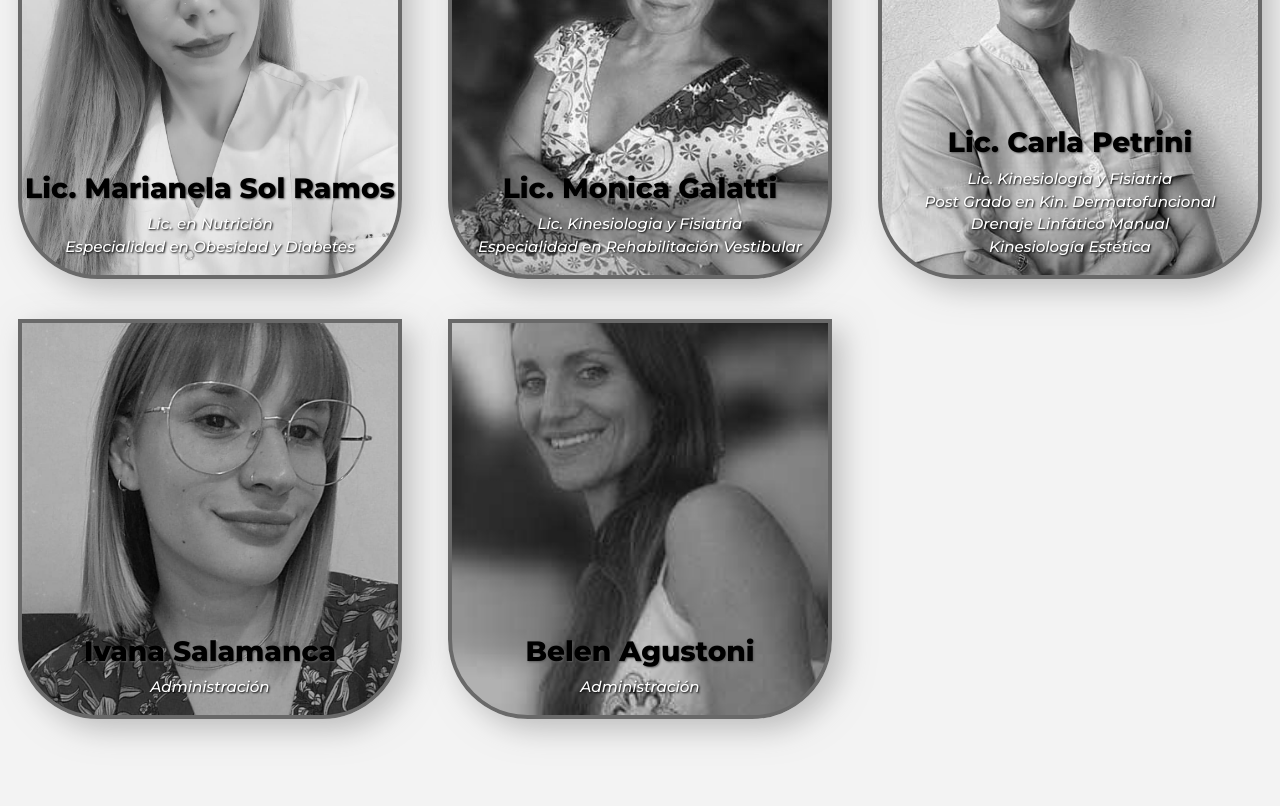
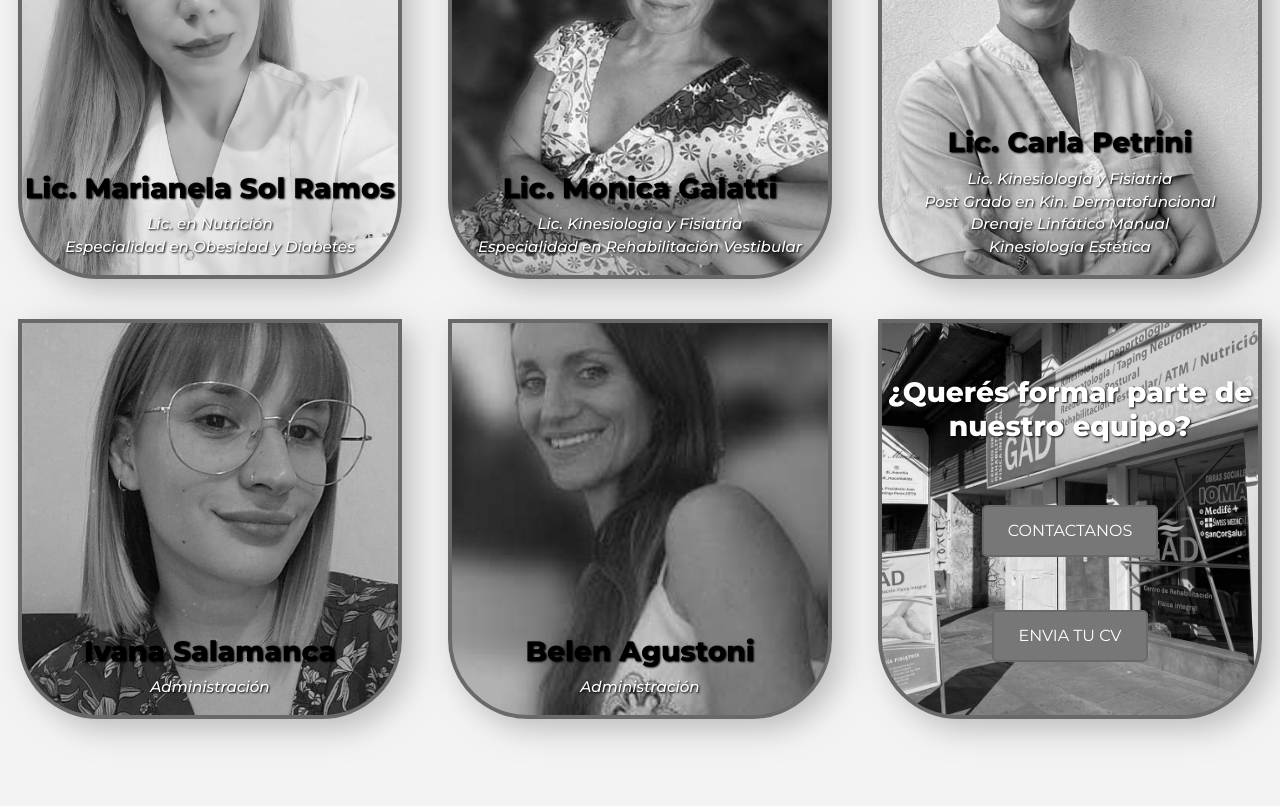
Before and after one commit to NGA90/acunaNicolas-proyectoFinal, a plain HTML site: page pages/nuestroequipo.html in a window 1280 px wide. Shown: the part 1120-1926 px from the top of the page. Drawn offline with nearby package versions, Linux system fonts and the light colour scheme.

Commit message:
actualizacion agregado sumate a  nuestro equipo

```diff
--- a/pages/nuestroequipo.html
+++ b/pages/nuestroequipo.html
@@ -174,13 +174,12 @@
                     </ul>
                 </div>
             </div>
-            <!-- <div class="tarjeta__profesional12">
-                <div class="tarjeta__profesional-content">
-                    <h3>Ivana Salamanca</h3>
-                    <ul>
-                        <li>Administración</li>
-                    </ul>
-                </div> -->
+            <div class="tarjeta__profesional12">
+
+                    <h3>¿Querés formar parte de nuestro equipo?</h3>
+                    <a href=""><button class="btn">Contactanos</button></a>
+                    <a href=""><button class="btn">Envia tu CV</button></a>
+
             </div>
         </div>
         <div class="logo__Whatsapp">
--- a/scss/sections/_nuestroEquipo.scss
+++ b/scss/sections/_nuestroEquipo.scss
@@ -34,8 +34,8 @@ cursor: pointer;
       "tarjeta__profesional1 tarjeta__profesional2 tarjeta__profesional3 tarjeta__profesional4"
       "tarjeta__profesional5 tarjeta__profesional6 tarjeta__profesional7 tarjeta__profesional8"
       "tarjeta__profesional5 tarjeta__profesional6 tarjeta__profesional7 tarjeta__profesional8"
-      "tarjeta__profesional9 tarjeta__profesional10 tarjeta__profesional11 ."
-      "tarjeta__profesional9 tarjeta__profesional10 tarjeta__profesional11 .";
+      "tarjeta__profesional9 tarjeta__profesional10 tarjeta__profesional11 tarjeta__profesional12"
+      "tarjeta__profesional9 tarjeta__profesional10 tarjeta__profesional11 tarjeta__profesional12";
     justify-items: center;
 
 
@@ -61,7 +61,7 @@ cursor: pointer;
 
   .tarjeta__profesional11 { grid-area: tarjeta__profesional11; }
 
-  // .tarjeta__profesional12 { grid-area: tarjeta__profesional12; }
+  .tarjeta__profesional12 { grid-area: tarjeta__profesional12; }
 
 
   .tarjeta__profesional1{
@@ -121,11 +121,37 @@ cursor: pointer;
     background-image: url(../resources/nuestrequipo/11.jpg);
     }
 
-    // .tarjeta__profesional12{
-    //   @include tarjeta;
-    //     background-image: url(../resources/nuestrequipo/12.jpeg);
+    .tarjeta__profesional12{
+      display: flex;
+      flex-direction: column;
+      justify-content: space-evenly;
+      align-items: center;
+      margin-top: 5px;
+      width: 20vw;
+      height: 50vh;
+      background-size: cover;
+      background-position: center;
+      border-radius: 0px 0px 80px 80px;
+      -webkit-border-radius: 0px 0px 80px 80px;
+      -moz-border-radius: 0px 0px 80px 80px;
+      border: 4px solid $border-primary;
+      transition: all 1s;
+      text-align: center;
+      box-shadow: 10px 10px 31px 0px rgba(173,168,168,0.75);
+    -webkit-box-shadow: 10px 10px 31px 0px rgba(173,168,168,0.75);
+    -moz-box-shadow: 10px 10px 31px 0px rgba(173,168,168,0.75);
+    filter: grayscale(1);
+    cursor: pointer;
+    background-image: url(../resources/nuestrequipo/10.jpg);
 
-    // }
+        h3{
+      font-weight: 800;
+      color: #fff;
+      text-shadow: 1px 1px 2px #000;
+      }
+
+
+    }
 
     .tarjeta__profesional-content{
 
@@ -145,7 +171,7 @@ cursor: pointer;
 
 
             h3{
-                text-shadow: 1px 1px 2px $color-hover-btn;
+                text-shadow: 1px 1px 2px #000;
                 font-weight: 800;
                 color: #000;
             }
@@ -159,7 +185,7 @@ cursor: pointer;
             -moz-box-shadow: 10px 10px 70px -1px rgba(0,0,0,0.75);
             filter: grayscale(0);
             h3 {
-              color: $color-primario-btn;
+              color: $border-primary;
               transition: all .4s;
             }
     }
```
Also changed, not shown: pages/contacto.html (+6 -0 lines), css/main.css, resources/nuestrequipo/10.jpg (added).
